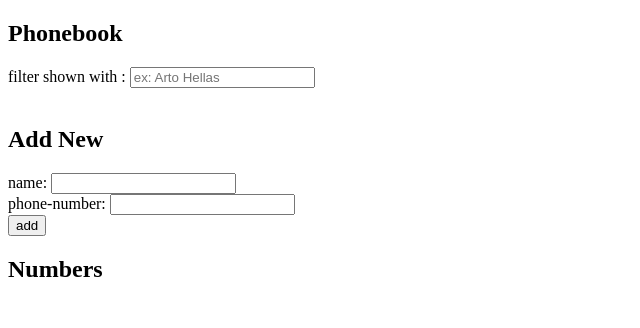
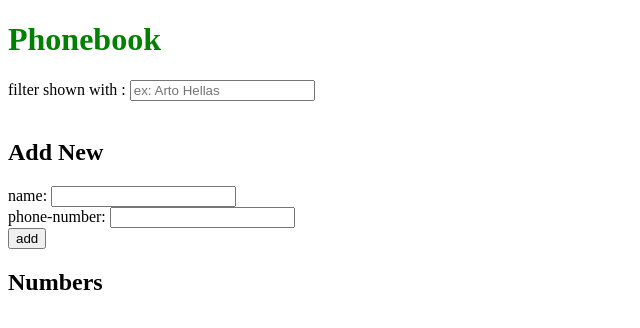
Before and after one commit to Devanshukoli/full-stack-submission-repo, a React (Vite) app in the folder part2/: page / in a window 1280 px wide. Shown: the top 328 px of the page, without its empty margins (0-640 px from the left). Built offline with nearby package versions, Linux system fonts and the light colour scheme; data requests are answered from the project's data file.

Commit message:
add css file

```diff
--- a/part2/src/App.jsx
+++ b/part2/src/App.jsx
@@ -1,9 +1,9 @@
 import { useState, useEffect } from 'react'
-import axios from 'axios'
 import Filter from '../components/Filter'
 import Performanceform from '../components/Personform'
 import Persons from '../components/Person'
 import personService from './services/persons'
+import './index.css'
 
 const App = () => {
 
@@ -77,7 +77,7 @@ const App = () => {
 
   return (
     <div>
-      <h2>Phonebook</h2>
+      <h1>Phonebook</h1>
 
       <Filter handleSearch={handleSearch} searchTerm={searchTerm} persons={persons} />
 
--- /dev/null
+++ b/part2/src/index.css
@@ -0,0 +1,3 @@
+h1 {
+  color: green;
+}
```
